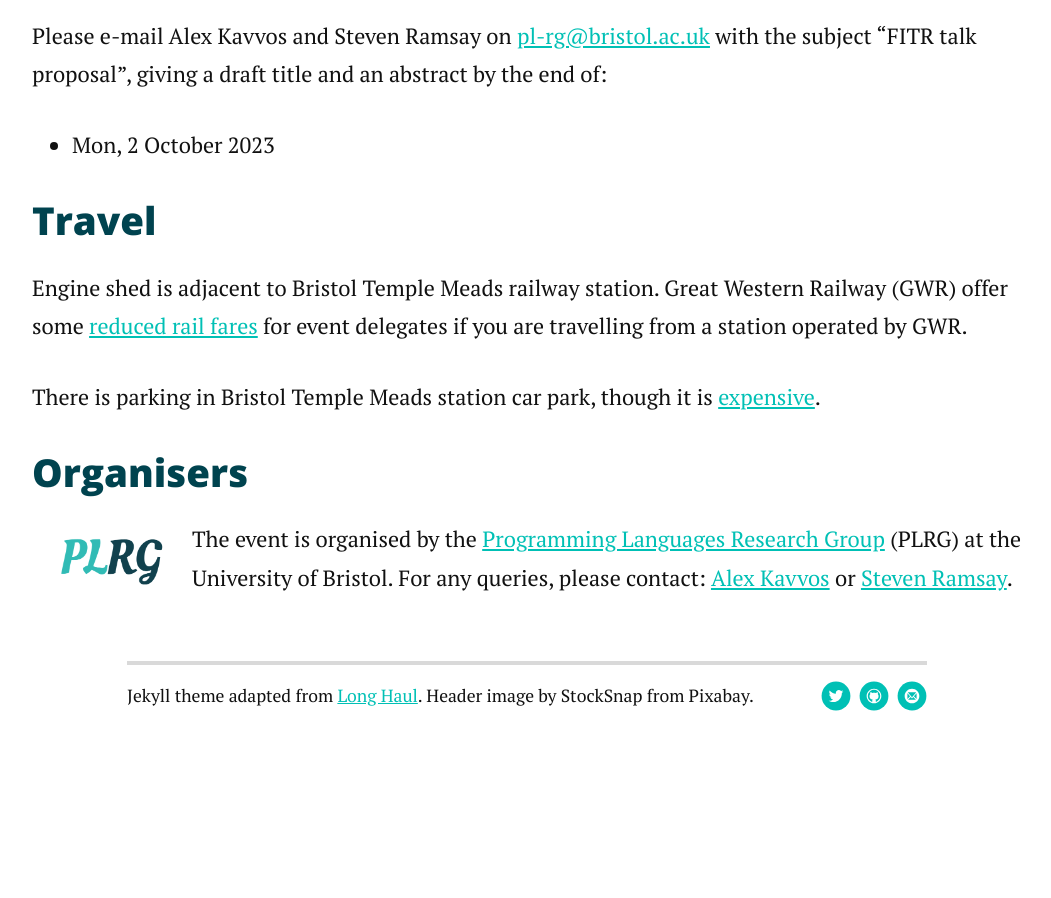
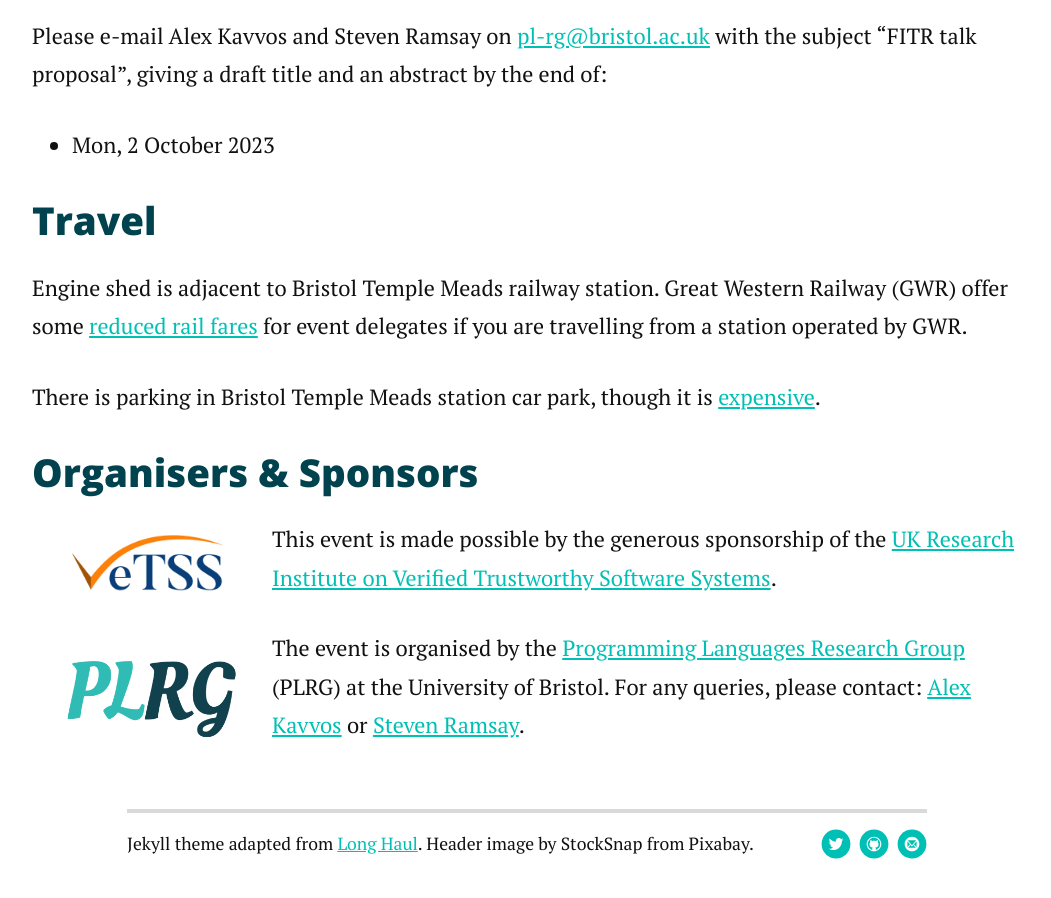
Before and after one commit to plrg-bristol/fir, a Jekyll site: the page built from index.md, in a window 1280 px wide and 900 px high, scrolled down 1408 px. Shown: the whole window, without its empty margins (113-1164 px from the left). Built offline with Jekyll 4.4.1, drawn with Linux system fonts in a browser that asks for light colours; nearby versions of some CDN libraries; before the commit the page ends 2161 px from its top, so only the background shows below that.

Commit message:
vetss sponsor

```diff
--- a/index.md
+++ b/index.md
@@ -37,7 +37,10 @@ Engine shed is adjacent to Bristol Temple Meads railway station.  Great Western
 
 There is parking in Bristol Temple Meads station car park, though it is <a href="https://www.apcoa.co.uk/parking-in/bristol/bristol-temple-meads/">expensive</a>.
 
-### Organisers
+### Organisers & Sponsors
 
-![plrg logo](assets/img/logo-acronym-only-trans.png){:style="width:120px; float:left; margin:0 20px 0 20px;"}
+![vetss logo](assets/img/VeTSS_logo.png){:style="width:200px; float:left;margin:0 20px 0 20px;"}
+This event is made possible by the generous sponsorship of the [UK Research Institute on Verified Trustworthy Software Systems](https://vetss.org.uk/).
+
+![plrg logo](assets/img/logo-acronym-only-trans.png){:style="width:200px; float:left; margin:0 20px 0 20px;"}
 The event is organised by the <a href="https://plrg-bristol.github.io/" target="_blank">Programming Languages Research Group</a> (PLRG) at the University of Bristol.  For any queries, please contact: <a href="https://seis.bristol.ac.uk/~tz20861/" target="_blank">Alex Kavvos</a> or <a href="https://sjrsay.github.io" target="_blank">Steven Ramsay</a>.
```
Also changed, not shown: assets/img/VeTSS_logo.png (added).
